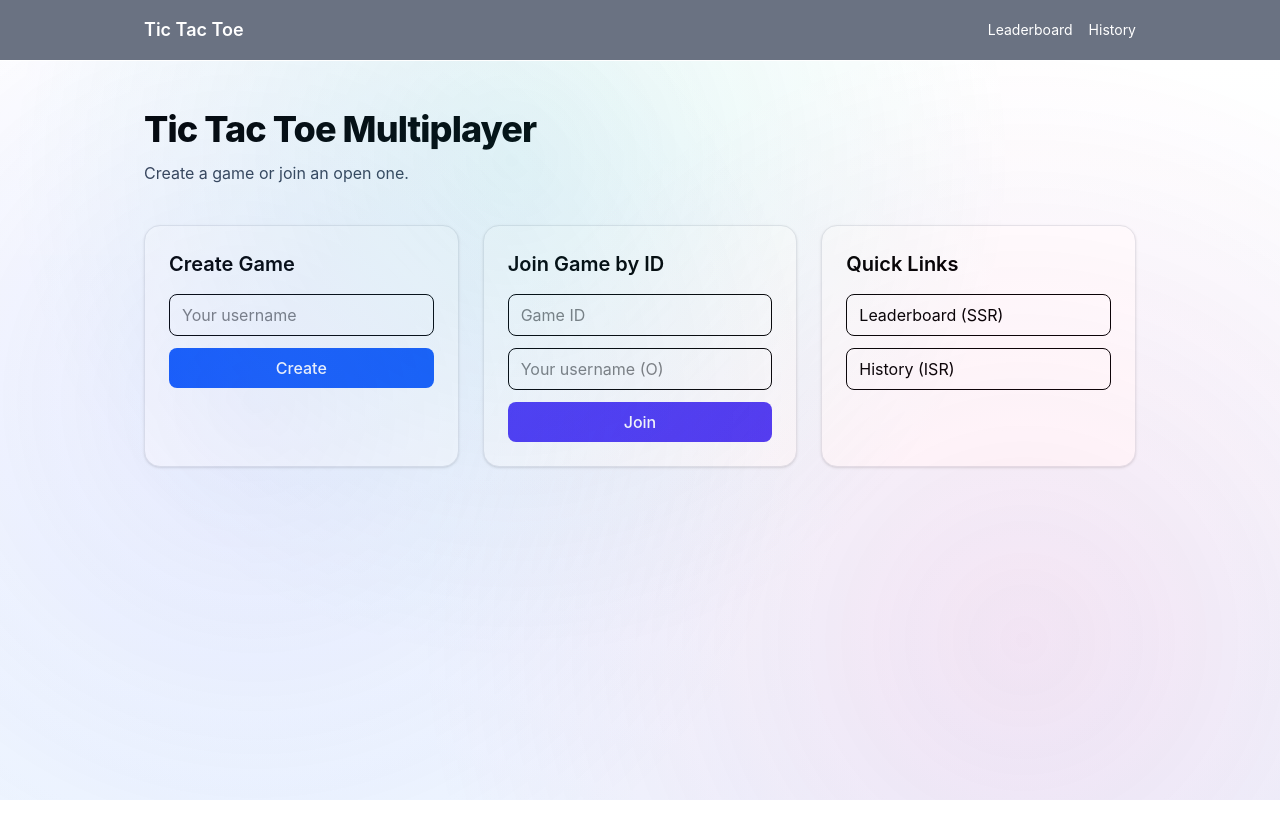
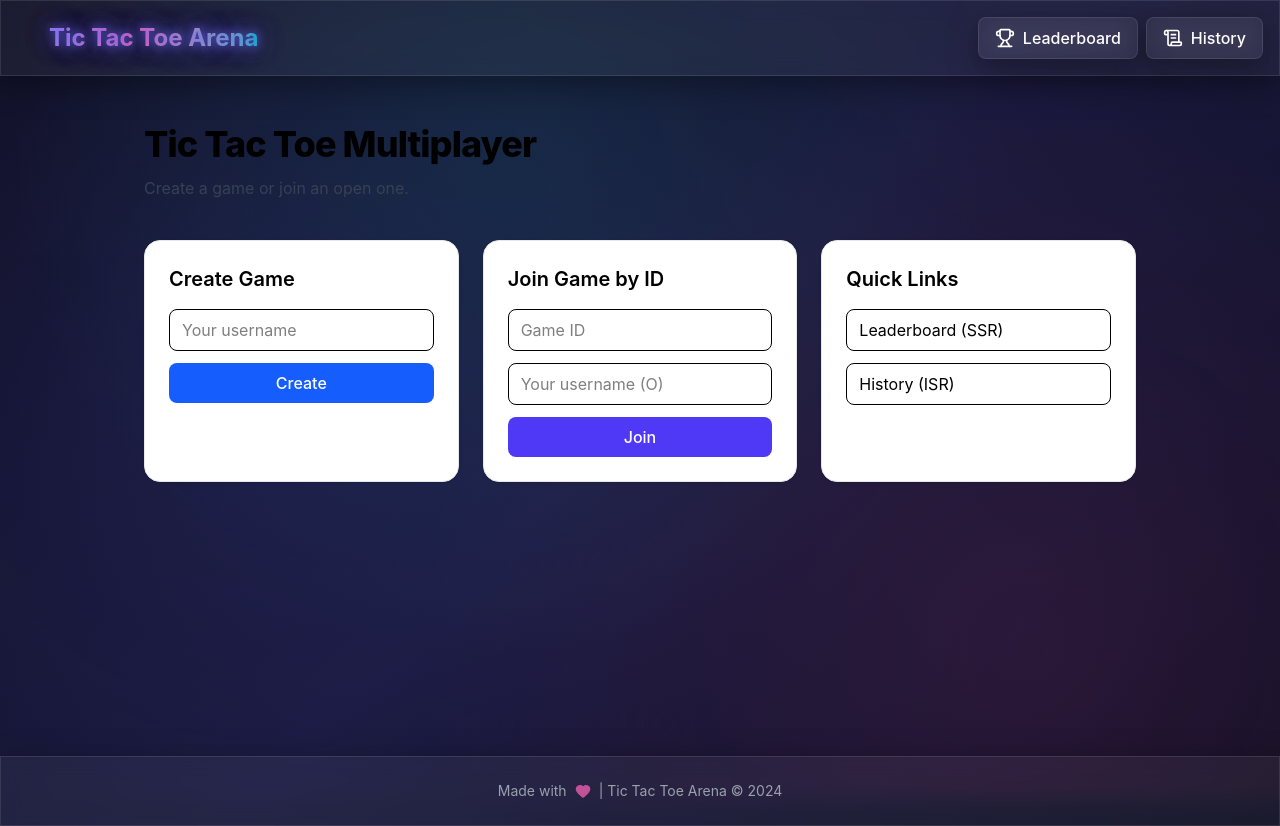
Before and after one commit to develper21/tic-tec-toc-nextjsGame, a Next.js app in the folder tictactoe-app/: page / in a window 1280 px wide. Before the commit the page ends 800 px from the top, so only its background shows below. Built offline with nearby package versions, Linux system fonts and the light colour scheme.

Commit message:
add a new icons with add on new compoents with also change a look about this page

```diff
--- a/tictactoe-app/src/app/layout.tsx
+++ b/tictactoe-app/src/app/layout.tsx
@@ -2,6 +2,7 @@ import type { Metadata } from "next";
 import { Geist, Geist_Mono } from "next/font/google";
 import "./globals.css";
 import Link from "next/link";
+import { Trophy, ScrollText, Zap, Heart } from "lucide-react";
 
 const geistSans = Geist({
   variable: "--font-geist-sans",
@@ -26,21 +27,48 @@ export default function RootLayout({
   return (
     <html lang="en">
       <body
-        className={`${geistSans.variable} ${geistMono.variable} antialiased bg-white text-black`}
+        className={`${geistSans.variable} ${geistMono.variable} antialiased`}
       >
-        <div className="min-h-screen flex flex-col">
-          <header className="border-b bg-gray-500 backdrop-blur">
-            <div className="mx-auto max-w-5xl px-4 py-4 flex items-center justify-between">
-              <Link href="/" className="text-lg font-semibold">Tic Tac Toe</Link>
-              <nav className="flex gap-4 text-sm">
-                <Link href="/leaderboard" className="hover:text-blue-600">Leaderboard</Link>
-                <Link href="/history" className="hover:text-blue-600">History</Link>
+        <div className="min-h-screen flex flex-col relative">
+          {/* Animated Header */}
+          <header className="glass sticky top-0 z-50 border-b border-white/10">
+            <div className="mx-auto max-w-7xl px-4 py-4 flex items-center justify-between">
+              <Link
+                href="/"
+                className="text-2xl font-bold neon-glow bg-gradient-to-r from-indigo-400 via-pink-400 to-teal-400 bg-clip-text text-transparent hover:scale-110 transition-transform duration-300 flex items-center gap-2"
+              >
+                <Zap className="w-6 h-6" /> Tic Tac Toe Arena
+              </Link>
+              <nav className="flex gap-2">
+                <Link
+                  href="/leaderboard"
+                  className="px-4 py-2 rounded-lg glass hover:bg-white/10 transition-all duration-300 hover:scale-105 border border-transparent hover:border-indigo-400/50 font-medium flex items-center gap-2"
+                >
+                  <Trophy className="w-5 h-5" /> Leaderboard
+                </Link>
+                <Link
+                  href="/history"
+                  className="px-4 py-2 rounded-lg glass hover:bg-white/10 transition-all duration-300 hover:scale-105 border border-transparent hover:border-pink-400/50 font-medium flex items-center gap-2"
+                >
+                  <ScrollText className="w-5 h-5" /> History
+                </Link>
               </nav>
             </div>
           </header>
-          <div className="flex-1 bg-gradient-to-b from-white to-blue-50">
+
+          {/* Main Content */}
+          <div className="flex-1 relative z-10">
             {children}
           </div>
+
+          {/* Animated Footer */}
+          <footer className="glass border-t border-white/10 py-6 relative z-10">
+            <div className="mx-auto max-w-7xl px-4 text-center">
+              <p className="text-sm text-gray-400 flex items-center justify-center gap-2">
+                Made with <Heart className="w-4 h-4 text-pink-400 animate-pulse fill-pink-400" /> | Tic Tac Toe Arena © 2024
+              </p>
+            </div>
+          </footer>
         </div>
       </body>
     </html>
```
